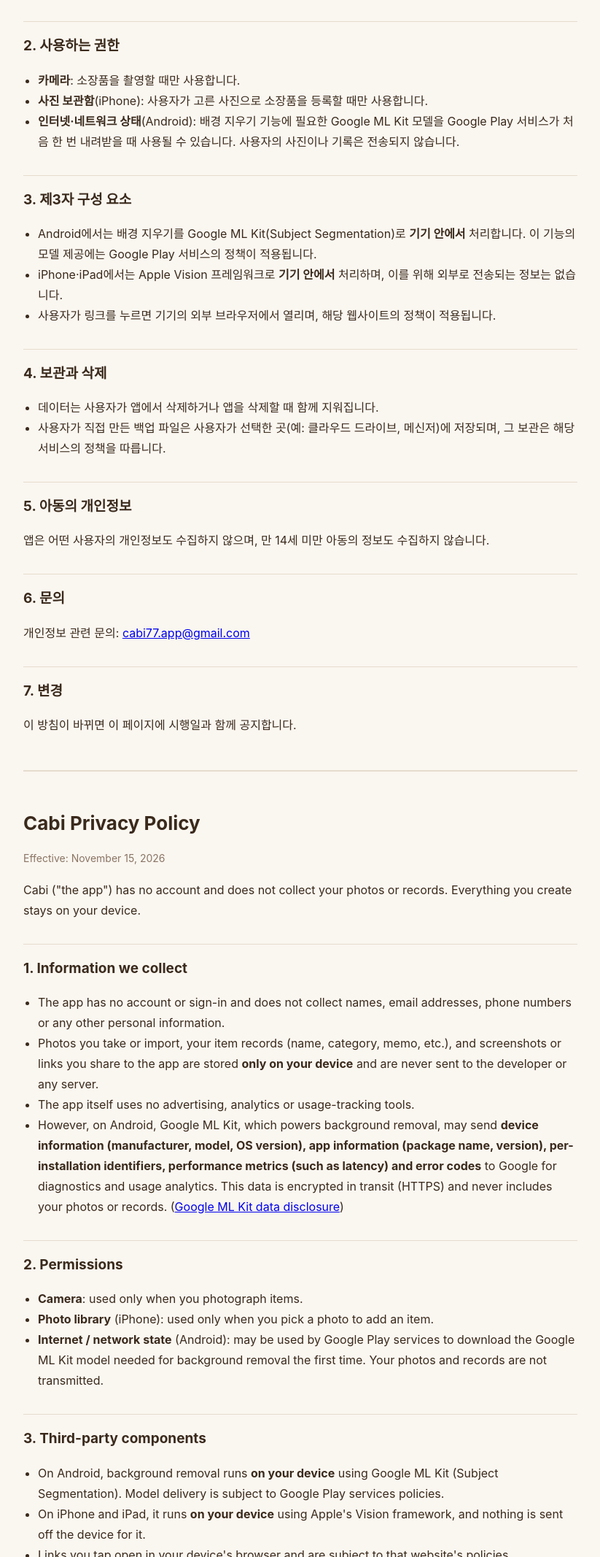
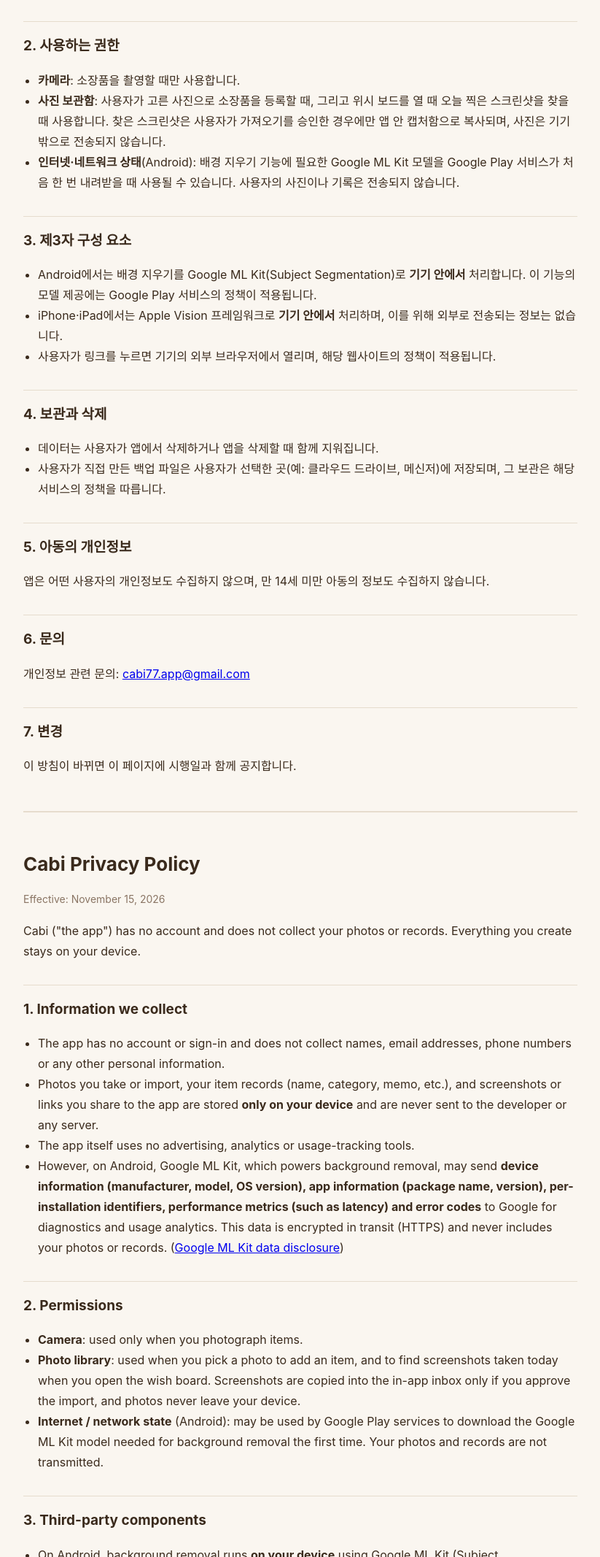
Before and after one commit to luckyyyj77-wq/cabi-policy, a plain HTML site: page index.html in a window 1280 px wide. Shown: the part 513-2646 px from the top of the page at 73% size, without its empty margins (228-1051 px from the left). Drawn offline with Linux system fonts and the light colour scheme.

Commit message:
사진 보관함 사용(오늘 스크린샷 가져오기) 내용 반영
Co-Authored-By: Claude Opus 5.5 <noreply@anthropic.com>

```diff
--- a/index.html
+++ b/index.html
@@ -33,7 +33,7 @@
   <h2>2. 사용하는 권한</h2>
   <ul>
     <li><b>카메라</b>: 소장품을 촬영할 때만 사용합니다.</li>
-    <li><b>사진 보관함</b>(iPhone): 사용자가 고른 사진으로 소장품을 등록할 때만 사용합니다.</li>
+    <li><b>사진 보관함</b>: 사용자가 고른 사진으로 소장품을 등록할 때, 그리고 위시 보드를 열 때 오늘 찍은 스크린샷을 찾을 때 사용합니다. 찾은 스크린샷은 사용자가 가져오기를 승인한 경우에만 앱 안 캡처함으로 복사되며, 사진은 기기 밖으로 전송되지 않습니다.</li>
     <li><b>인터넷·네트워크 상태</b>(Android): 배경 지우기 기능에 필요한 Google ML Kit 모델을 Google Play 서비스가 처음 한 번 내려받을 때 사용될 수 있습니다. 사용자의 사진이나 기록은 전송되지 않습니다.</li>
   </ul>
 
@@ -77,7 +77,7 @@
   <h2>2. Permissions</h2>
   <ul>
     <li><b>Camera</b>: used only when you photograph items.</li>
-    <li><b>Photo library</b> (iPhone): used only when you pick a photo to add an item.</li>
+    <li><b>Photo library</b>: used when you pick a photo to add an item, and to find screenshots taken today when you open the wish board. Screenshots are copied into the in-app inbox only if you approve the import, and photos never leave your device.</li>
     <li><b>Internet / network state</b> (Android): may be used by Google Play services to download the Google ML Kit model needed for background removal the first time. Your photos and records are not transmitted.</li>
   </ul>
 
```
